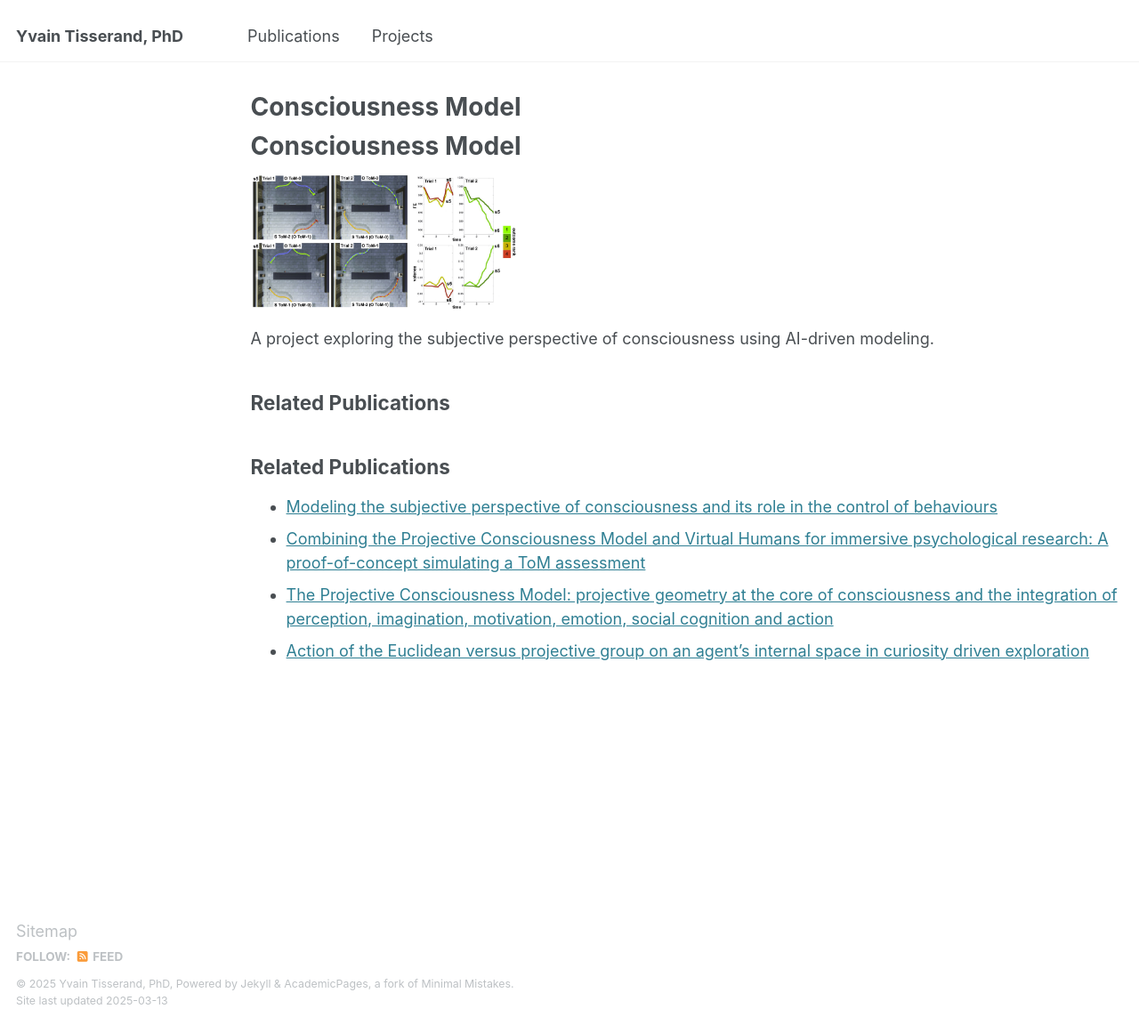
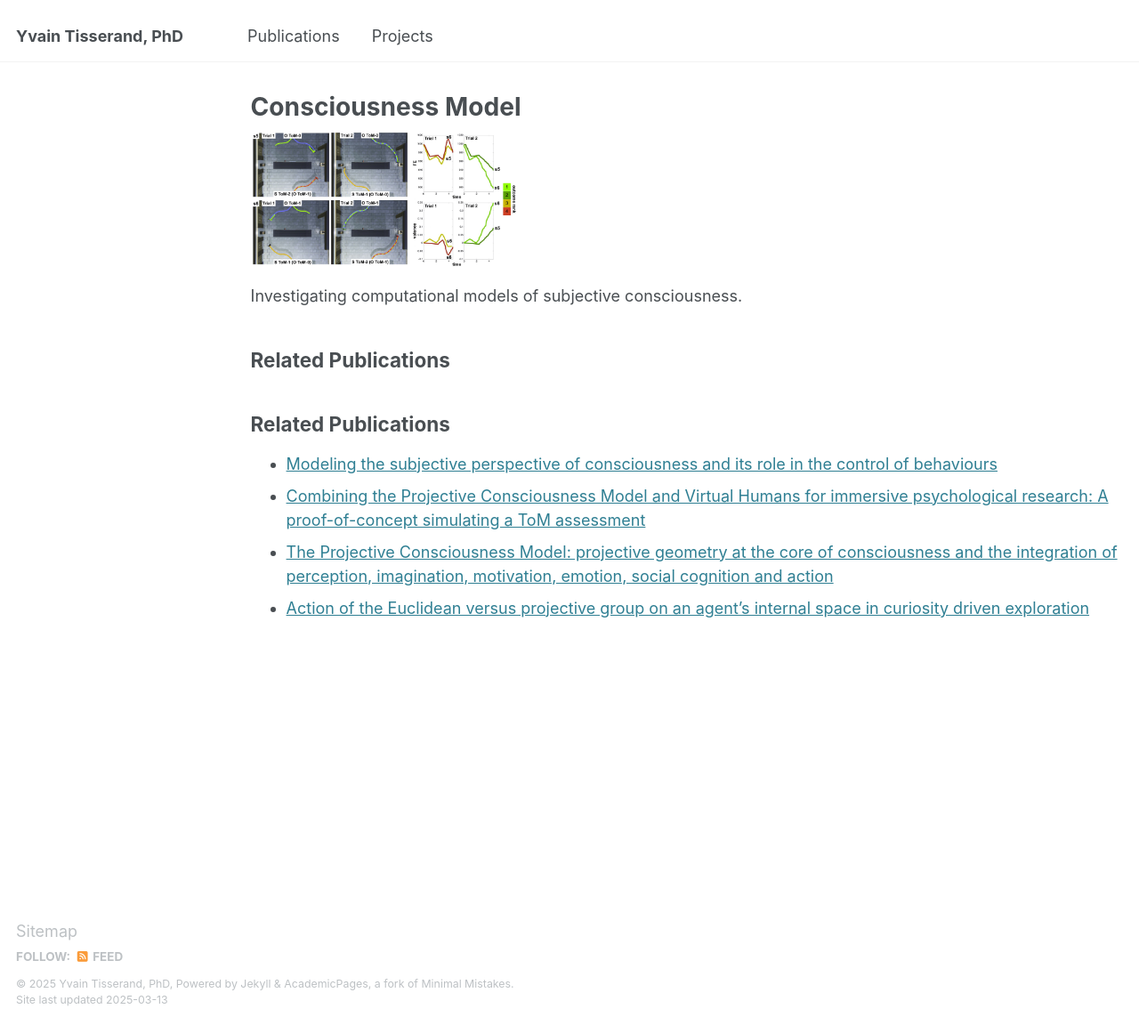
Before and after one commit to Yvain-T/yvain-t.github.io, a Jekyll site: the page built from _projects/consciousnessmodel.md, in a window 1280 px wide and 1152 px high. Shown: the whole window at 89% size. Built offline with Jekyll 4.4.1, drawn with Linux system fonts in a browser that asks for light colours.

Commit message:
update projects

```diff
--- a/_layouts/project.html
+++ b/_layouts/project.html
@@ -2,7 +2,6 @@
 layout: archive
 ---
 
-<h1>{{ page.title }}</h1>
 
 <img src="{{ page.image }}" alt="{{ page.title }}" style="max-width: 300px;">
 
--- a/_projects/consciousnessmodel.md
+++ b/_projects/consciousnessmodel.md
@@ -2,7 +2,7 @@
 layout: project
 title: "Consciousness Model"
 shortname: "ConsciousnessModel"
-index: 1
-abstract: "A project exploring the subjective perspective of consciousness using AI-driven modeling."
-image: "/files/consciousnessmodel.jpg"
+index: 2
+abstract: "Investigating computational models of subjective consciousness."
+image: "/files/ConsciousnessModel.jpg"
 ---
```
Also changed, not shown: _pages/projects.md (+0 -1 lines), _projects/climatechange.md (added, +8 -0 lines), _projects/culturalheritage.md (added, +8 -0 lines), _projects/medical.md (added, +8 -0 lines), _projects/policetraining.md (added, +8 -0 lines), _projects/virtualclothing.md (added, +8 -0 lines), _projects/virtualhuman.md (added, +8 -0 lines), files/CulturalHeritage.png (added), files/Medical.png (added), files/PoliceTraining.png (added), files/VirtualClothing.png (added), 2 other files.
